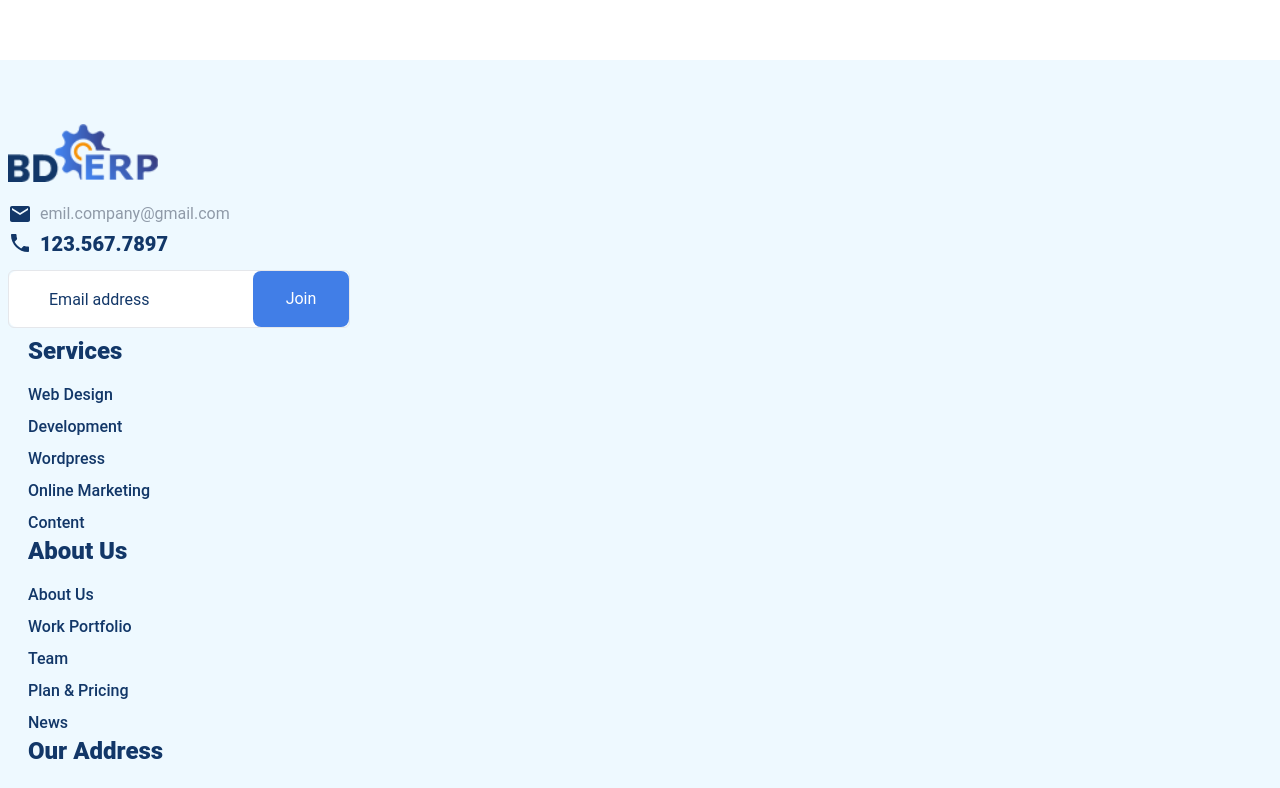
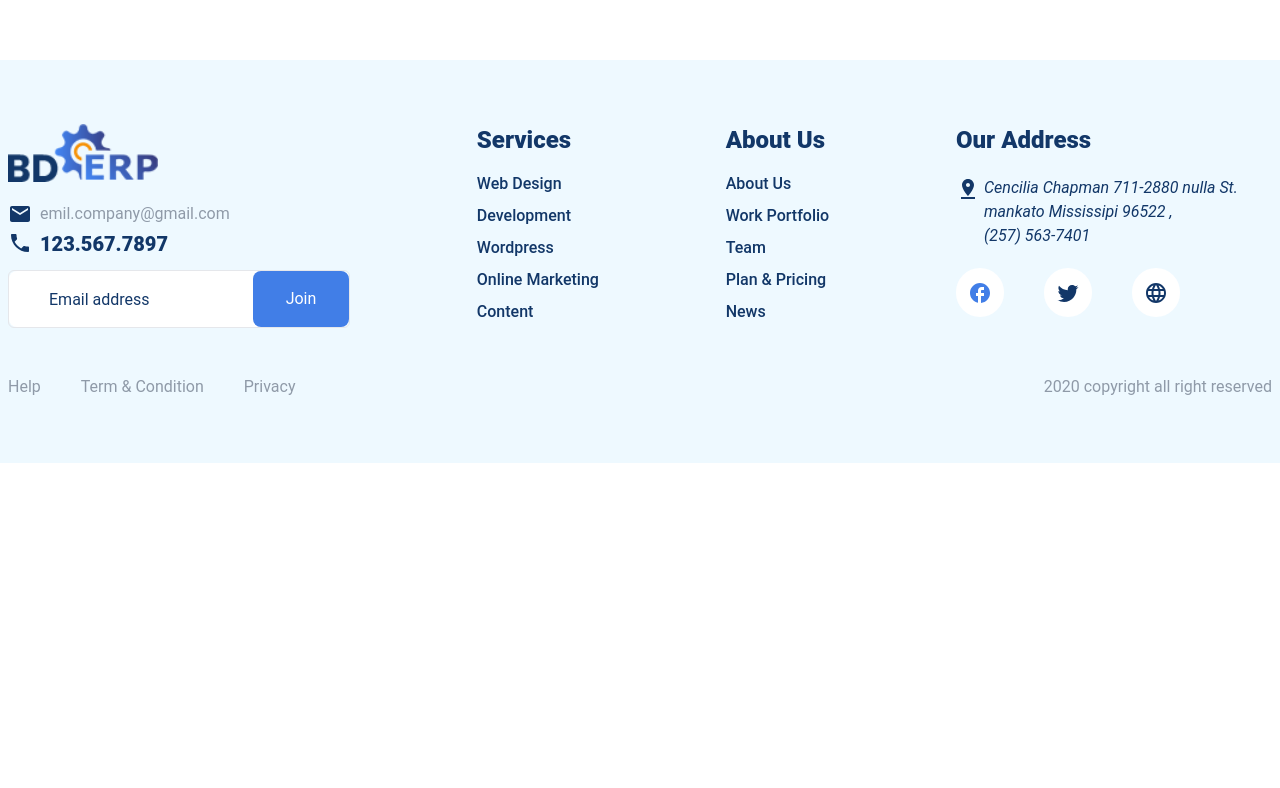
Before and after one commit to nazmul0290/bderp, a Next.js app: page / in a window 1280 px wide. Shown: the part 760-1548 px from the top of the page. After the commit the page ends 1223 px from the top, so only its background shows below. Built offline with nearby package versions, Linux system fonts and the light colour scheme.

Commit message:
fix(footer): responsive

```diff
--- a/components/Footer/index.jsx
+++ b/components/Footer/index.jsx
@@ -12,7 +12,7 @@
   return (
     <footer className="bg-[#eef9ff] py-16">
       <section className="container px-2 m-auto">
-        <div className="flex flex-col justify-between space-x-0 space-y-4 md:space-y-0 md:space-x-5">
+        <div className="flex flex-col justify-between space-x-0 space-y-4 md:flex-row md:space-y-0 md:space-x-5">
           <div className="md:w-1.5/4">
             <div>
               <Image
```
